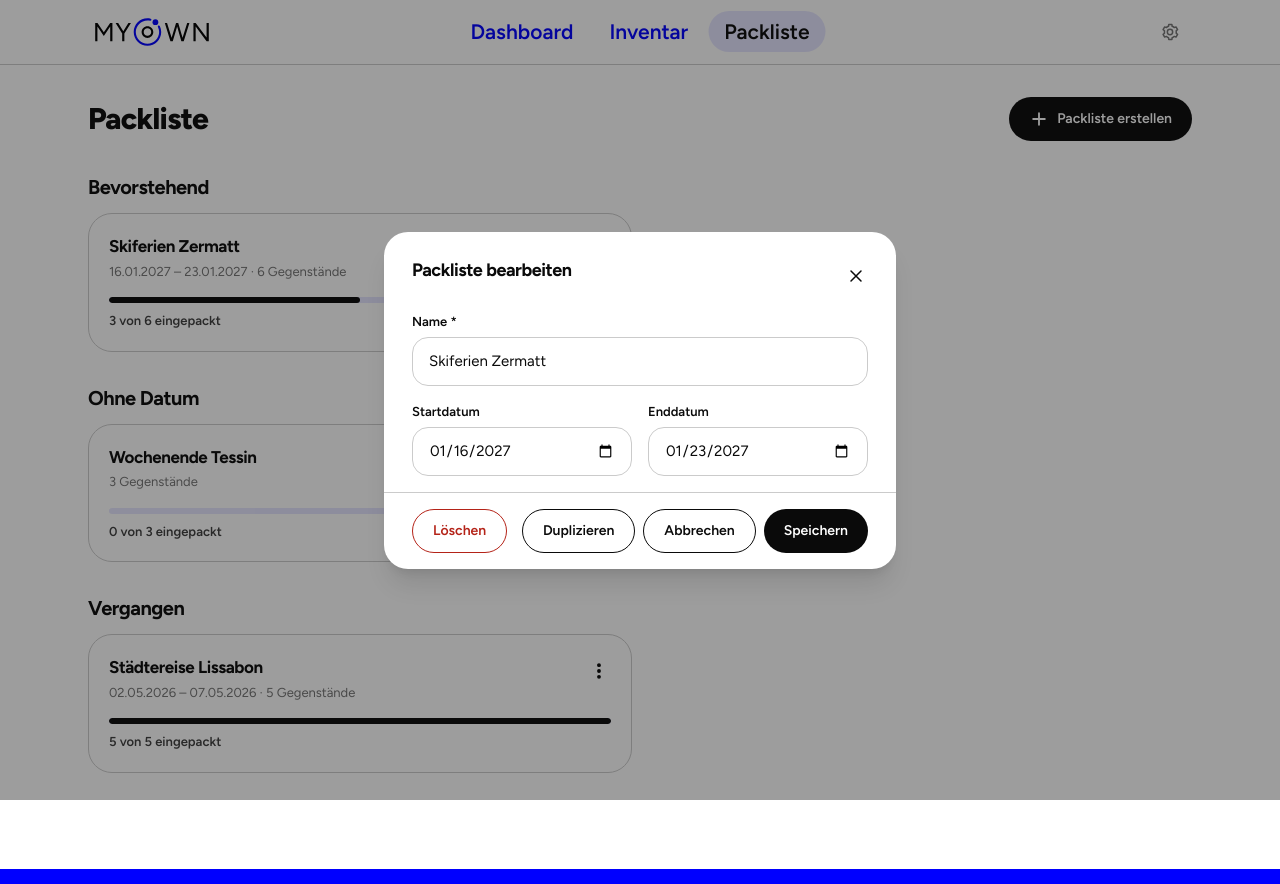
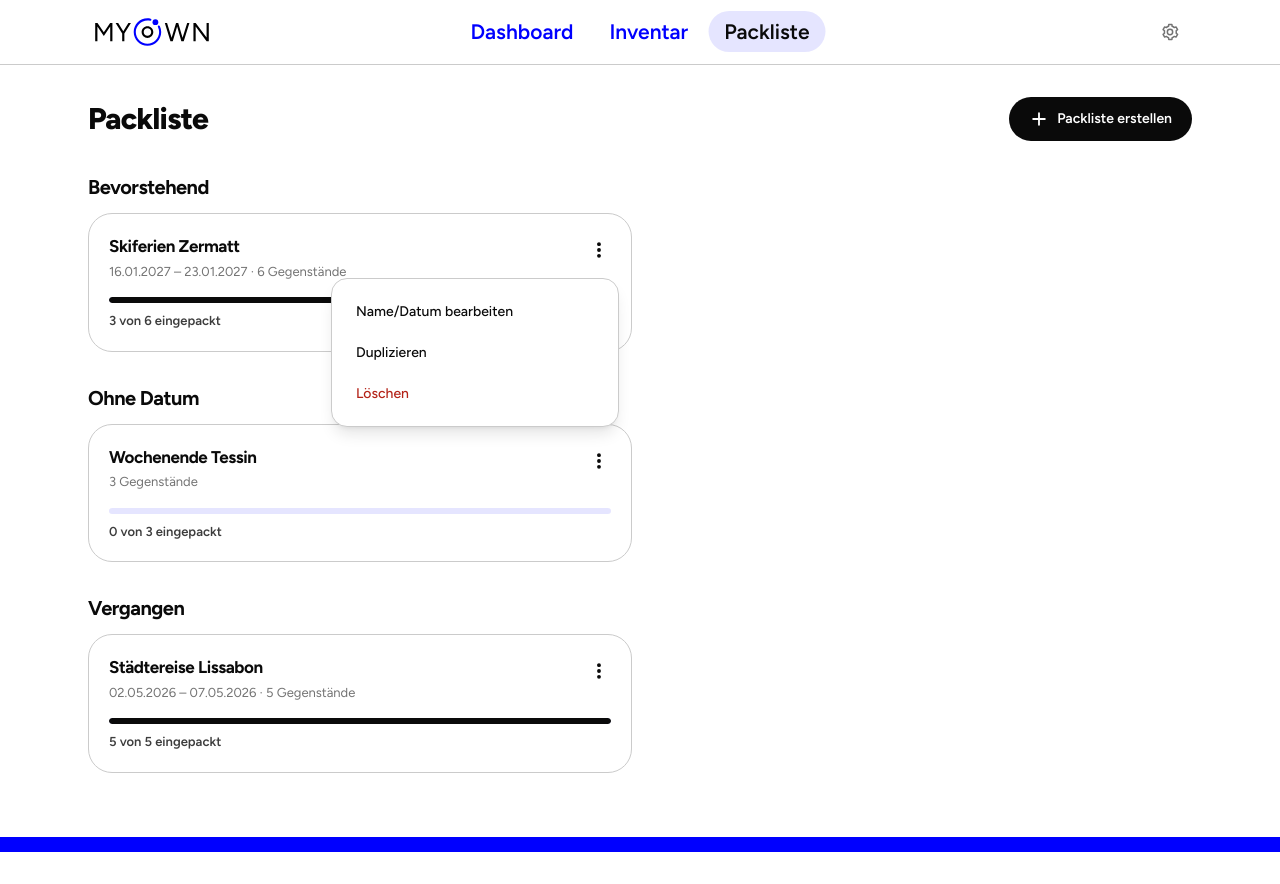
Before and after one commit to mrcldbrnr/web-app, a Next.js app: page /packing in a window 1280 px wide. Both pictures are taken after a click on the button 599 px from the left and 250 px from the top of the page. After the commit the page ends 852 px from the top, so only its background shows below. Built offline with nearby package versions, Linux system fonts and the light colour scheme.

Commit message:
packliste uebersicht: schnellaktionen

```diff
--- a/src/app/packing/page.tsx
+++ b/src/app/packing/page.tsx
@@ -1,11 +1,10 @@
 "use client";
 
 import Link from "next/link";
-import { useRouter } from "next/navigation";
-import { useMemo, useState } from "react";
-import { PackingListQuickEdit } from "@/components/packing/PackingListQuickEdit";
-import { buttonClass, IconButton } from "@/components/ui/Button";
-import { DotsIcon, PlusIcon } from "@/components/ui/Icons";
+import { useMemo } from "react";
+import { PackingListQuickMenu } from "@/components/packing/PackingListQuickMenu";
+import { buttonClass } from "@/components/ui/Button";
+import { PlusIcon } from "@/components/ui/Icons";
 import { useInventory } from "@/lib/data/InventoryProvider";
 import { formatDateRange } from "@/lib/format";
 import {
@@ -22,8 +21,6 @@ const GROUP_ORDER: PackingListGroup[] = ["upcoming", "undated", "past"];
 /** Packlistenübersicht (PRD 3.5). */
 export default function PackingPage() {
   const { data } = useInventory();
-  const router = useRouter();
-  const [editing, setEditing] = useState<PackingList | null>(null);
 
   const grouped = useMemo(() => {
     const map = new Map<PackingListGroup, PackingList[]>();
@@ -94,13 +91,9 @@ export default function PackingPage() {
                             .join(" · ")}
                         </p>
                       </Link>
-                      <IconButton
-                        label={`${list.name} bearbeiten`}
-                        className="-mt-1 -mr-2 shrink-0"
-                        onClick={() => setEditing(list)}
-                      >
-                        <DotsIcon />
-                      </IconButton>
+                      <div className="-mt-1 -mr-2 shrink-0">
+                        <PackingListQuickMenu list={list} />
+                      </div>
                     </div>
 
                     <Link
@@ -125,15 +118,6 @@ export default function PackingPage() {
           </section>
         );
       })}
-
-      {editing && (
-        <PackingListQuickEdit
-          list={editing}
-          open
-          onClose={() => setEditing(null)}
-          onDuplicated={(newListId) => router.push(`/packing/${newListId}`)}
-        />
-      )}
     </div>
   );
 }
--- /dev/null
+++ b/src/components/packing/PackingListQuickMenu.tsx
@@ -0,0 +1,113 @@
+"use client";
+
+import { useRouter } from "next/navigation";
+import { useState } from "react";
+import { PackingListQuickEdit } from "@/components/packing/PackingListQuickEdit";
+import { IconButton } from "@/components/ui/Button";
+import { ConfirmDialog } from "@/components/ui/ConfirmDialog";
+import { DotsIcon } from "@/components/ui/Icons";
+import { Popover } from "@/components/ui/Popover";
+import { useInventory } from "@/lib/data/InventoryProvider";
+import { deletePackingList, duplicatePackingList } from "@/lib/logic/mutations";
+import type { PackingList } from "@/lib/types";
+
+/**
+ * Schnellbearbeitung pro Packlisten-Kachel: Name/Datum, Duplizieren, Löschen.
+ * Duplizieren und Löschen benötigen eine Bestätigung.
+ */
+export function PackingListQuickMenu({ list }: { list: PackingList }) {
+  const { data, update } = useInventory();
+  const router = useRouter();
+
+  const [menuOpen, setMenuOpen] = useState(false);
+  const [editOpen, setEditOpen] = useState(false);
+  const [confirmDuplicate, setConfirmDuplicate] = useState(false);
+  const [confirmDelete, setConfirmDelete] = useState(false);
+
+  const handleDuplicate = () => {
+    const result = duplicatePackingList(data, list.id);
+    update(() => result.data);
+    setConfirmDuplicate(false);
+    router.push(`/packing/${result.list.id}`);
+  };
+
+  const handleDelete = () => {
+    update((current) => deletePackingList(current, list.id));
+    setConfirmDelete(false);
+  };
+
+  return (
+    <div className="relative">
+      <IconButton
+        label={`Schnellbearbeitung für ${list.name}`}
+        aria-expanded={menuOpen}
+        onClick={() => setMenuOpen((open) => !open)}
+      >
+        <DotsIcon />
+      </IconButton>
+
+      <Popover open={menuOpen} onClose={() => setMenuOpen(false)}>
+        <div className="flex flex-col">
+          <button
+            type="button"
+            className="rounded-xl px-3 py-2.5 text-left text-[14px] font-medium text-ink hover:bg-surface-soft"
+            onClick={() => {
+              setMenuOpen(false);
+              setEditOpen(true);
+            }}
+          >
+            Name/Datum bearbeiten
+          </button>
+          <button
+            type="button"
+            className="rounded-xl px-3 py-2.5 text-left text-[14px] font-medium text-ink hover:bg-surface-soft"
+            onClick={() => {
+              setMenuOpen(false);
+              setConfirmDuplicate(true);
+            }}
+          >
+            Duplizieren
+          </button>
+          <button
+            type="button"
+            className="rounded-xl px-3 py-2.5 text-left text-[14px] font-medium text-alert hover:bg-alert-soft"
+            onClick={() => {
+              setMenuOpen(false);
+              setConfirmDelete(true);
+            }}
+          >
+            Löschen
+          </button>
+        </div>
+      </Popover>
+
+      {editOpen && (
+        <PackingListQuickEdit
+          list={list}
+          open
+          onClose={() => setEditOpen(false)}
+          showDeleteButton={false}
+          showDuplicateButton={false}
+        />
+      )}
+
+      <ConfirmDialog
+        open={confirmDuplicate}
+        title={`«${list.name}» duplizieren?`}
+        description="Eine neue Packliste mit denselben Gegenständen wird erstellt."
+        confirmLabel="Duplizieren"
+        destructive={false}
+        onCancel={() => setConfirmDuplicate(false)}
+        onConfirm={handleDuplicate}
+      />
+
+      <ConfirmDialog
+        open={confirmDelete}
+        title={`«${list.name}» löschen?`}
+        description="Die Packliste und ihre Einträge werden entfernt. Die Gegenstände selbst bleiben im Inventar."
+        onCancel={() => setConfirmDelete(false)}
+        onConfirm={handleDelete}
+      />
+    </div>
+  );
+}
```
